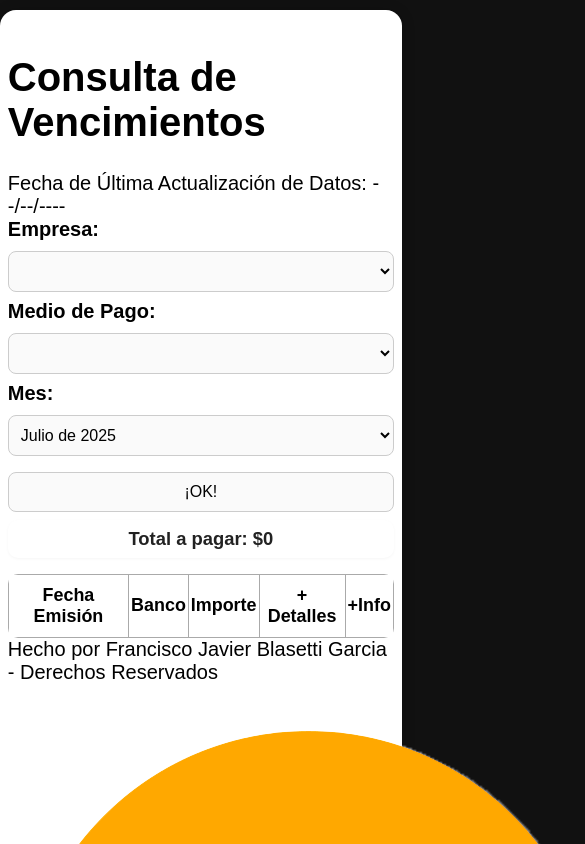
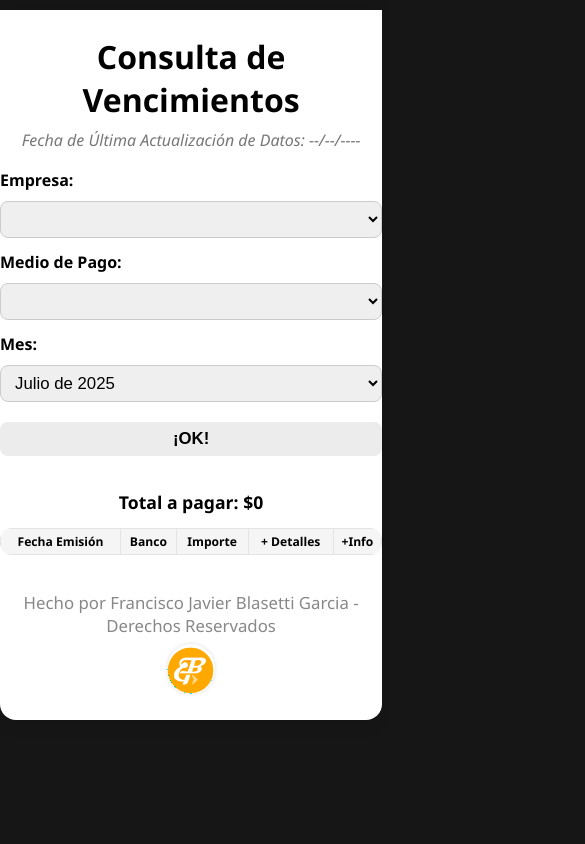
Before and after one commit to fblasetti/vtosmvdu, a plain HTML site: page index.html in a window 390 px wide. Shown: the top 844 px of the page, 585 px wide, since content can reach past the window. Drawn offline with Linux system fonts and the light colour scheme; no server answers.

Commit message:
Update style.css

```diff
--- a/style.css
+++ b/style.css
@@ -1,163 +1,158 @@
 body {
-  background: #111;
-  min-height: 100vh;
-  margin: 0;
-  font-family: Arial, sans-serif;
+    background: #161616;
+    margin: 0;
+    padding: 0;
+    font-family: 'Segoe UI', Arial, sans-serif;
 }
 
-/* Caja central blanca y redondeada */
 .contenedor {
-  background: #fff;
-  border-radius: 16px;
-  margin: 32px auto;
-  box-shadow: 0 2px 16px 2px rgba(0,0,0,0.2);
-  padding: 32px 24px 24px 24px;
-  width: 100%;
-  max-width: 440px;
-  min-width: 220px;
-  display: flex;
-  flex-direction: column;
-  align-items: stretch;
+    background: #fff;
+    max-width: 500px;
+    margin: 30px auto 30px auto;
+    border-radius: 22px;
+    box-shadow: 0 0 20px #0002;
+    padding: 30px 24px 10px 24px;
+    min-height: 70vh;
+    display: flex;
+    flex-direction: column;
+    align-items: center;
 }
 
-@media (max-width: 600px) {
-  body {
-    font-size: 20px;
-  }
-  .contenedor {
-    margin: 10px auto;
-    padding: 18px 2vw 20px 2vw;
-    max-width: 99vw;
-    min-width: unset;
-    box-shadow: 0 1px 12px 2px rgba(0,0,0,0.16);
-  }
-  select, input, button {
-    font-size: 1.15em;
-    padding: 16px 8px;
-  }
-  th, td {
-    font-size: 1.08em;
-    padding: 10px 4px;
-  }
-  #ver-btn {
-    font-size: 1.18em;
-    padding: 15px 8px;
-  }
-  #popup {
-    font-size: 1.07em;
-    padding: 18px 10px;
-    min-width: 80vw;
-    max-width: 97vw;
-  }
+h1 {
+    text-align: center;
+    font-size: 2em;
+    margin-bottom: 8px;
 }
 
-h2, h3, h4 {
-  text-align: center;
-  margin: 0 0 16px 0;
-  font-weight: bold;
+.fecha-actualizacion {
+    font-size: 1em;
+    font-style: italic;
+    color: #777;
+    text-align: center;
+    margin-bottom: 15px;
 }
 
-label {
-  font-weight: bold;
-  margin-bottom: 2px;
-  display: block;
+.formulario {
+    width: 100%;
+    display: flex;
+    flex-direction: column;
+    gap: 10px;
+    margin-bottom: 16px;
 }
 
-select, input, button {
-  font-size: 1rem;
-  width: 100%;
-  margin: 8px 0;
-  padding: 10px 8px;
-  border-radius: 8px;
-  border: 1px solid #ccc;
-  box-sizing: border-box;
-  background: #fafafa;
+.formulario label {
+    margin-top: 3px;
 }
 
-#ver-btn {
-  background: #eee;
-  font-weight: bold;
-  transition: background 0.2s;
-  cursor: pointer;
-  border: none;
-  margin-top: 12px;
+.formulario select, .formulario button {
+    width: 100%;
+    padding: 7px 10px;
+    border-radius: 8px;
+    border: 1px solid #ccc;
+    font-size: 1.05em;
 }
-#ver-btn:hover {
-  background: #c5f7c0;
+
+.formulario button {
+    background: #ececec;
+    font-weight: bold;
+    border: none;
+    margin-top: 10px;
+    cursor: pointer;
+    transition: background 0.15s;
+}
+
+.formulario button:hover {
+    background: #ddd;
 }
 
 .total-pagar {
-  background: #fff;
-  color: #222;
-  padding: 8px 0 8px 0;
-  font-size: 1.15rem;
-  text-align: center;
-  border-radius: 10px;
-  margin-bottom: 8px;
-  font-weight: bold;
-  box-shadow: 0 1px 3px 0 rgba(0,0,0,0.04);
+    font-size: 1.45em;
+    font-weight: bold;
+    text-align: center;
+    margin: 18px 0 10px 0;
 }
 
-#resultado {
-  margin-top: 18px;
-  overflow-x: auto;
-}
-table {
-  width: 100%;
-  border-collapse: collapse;
-  margin-top: 8px;
-  font-size: 1rem;
-  background: #fff;
-  border-radius: 10px;
-  overflow: hidden;
-}
-th, td {
-  border: 1px solid #aaa;
-  padding: 6px 4px;
-  text-align: center;
-  background: #fff;
-}
-.detalles {
-  display: none;
-  background: #f8f8f8;
-}
-.detalles.visible {
-  display: table-row;
+.tabla-contenedor {
+    width: 100%;
+    overflow-x: auto;
+    margin-bottom: 18px;
 }
 
-/* Fila pagada (verde claro) */
-tr.fila-pagado td, tr.fila-pagado {
-  background: #c5f7c0 !important;
+#tabla-resultados {
+    width: 100%;
+    border-collapse: collapse;
+    background: #fff;
+    border-radius: 12px;
+    overflow: hidden;
+    font-size: 1em;
+    min-width: 340px;
 }
 
-/* Fila próxima a vencer (amarillo) */
-tr.fila-amarilla td, tr.fila-amarilla {
-  background: #fffcb2 !important;
+#tabla-resultados th, #tabla-resultados td {
+    padding: 7px 6px;
+    text-align: center;
+    border: 1px solid #e4e4e4;
 }
 
-@media (max-width: 480px) {
-  th, td {
-    font-size: 1.12em;
-    padding: 10px 2px;
-  }
+#tabla-resultados th {
+    background: #f5f5f5;
+    font-weight: bold;
 }
 
-#overlay {
-  position: fixed; left:0; top:0; right:0; bottom:0;
-  background: rgba(0,0,0,0.4);
-  z-index: 20;
-  display: none;
+.fila-pagado {
+    background: #e1ffe6 !important;
 }
-#popup {
-  position: fixed;
-  z-index: 21;
-  background: #fff;
-  border-radius: 10px;
-  max-width: 94vw;
-  min-width: 220px;
-  padding: 22px 18px;
-  top: 50%; left: 50%;
-  transform: translate(-50%, -50%);
-  box-shadow: 0 6px 28px 4px rgba(0,0,0,0.15);
-  display: none;
+
+.fila-proximo-vencer {
+    background: #fff7cf !important;
 }
+
+.firma {
+    text-align: center;
+    color: #888;
+    margin-top: 14px;
+    font-size: 1.05em;
+    padding-bottom: 10px;
+}
+
+.logo-container {
+    margin-top: 7px;
+}
+
+.logo-firma {
+    max-width: 70px;
+    max-height: 70px;
+    border-radius: 50%;
+    margin: 0 auto 8px auto;
+    display: block;
+    box-shadow: 0 0 4px #ddd;
+}
+
+@media (max-width: 650px) {
+    .contenedor {
+        max-width: 98vw;
+        margin: 10px 0;
+        padding: 8px 2vw 5vw 2vw;
+        border-radius: 0 0 16px 16px;
+    }
+    .tabla-contenedor {
+        font-size: 0.96em;
+    }
+    .logo-firma {
+        max-width: 50px;
+        max-height: 50px;
+    }
+    .total-pagar {
+        font-size: 1.1em;
+    }
+}
+
+@media (max-width: 400px) {
+    .contenedor {
+        padding: 4px 0 2vw 0;
+    }
+    .tabla-contenedor, #tabla-resultados th, #tabla-resultados td {
+        font-size: 0.87em;
+        padding: 4px 2px;
+    }
+}
```
